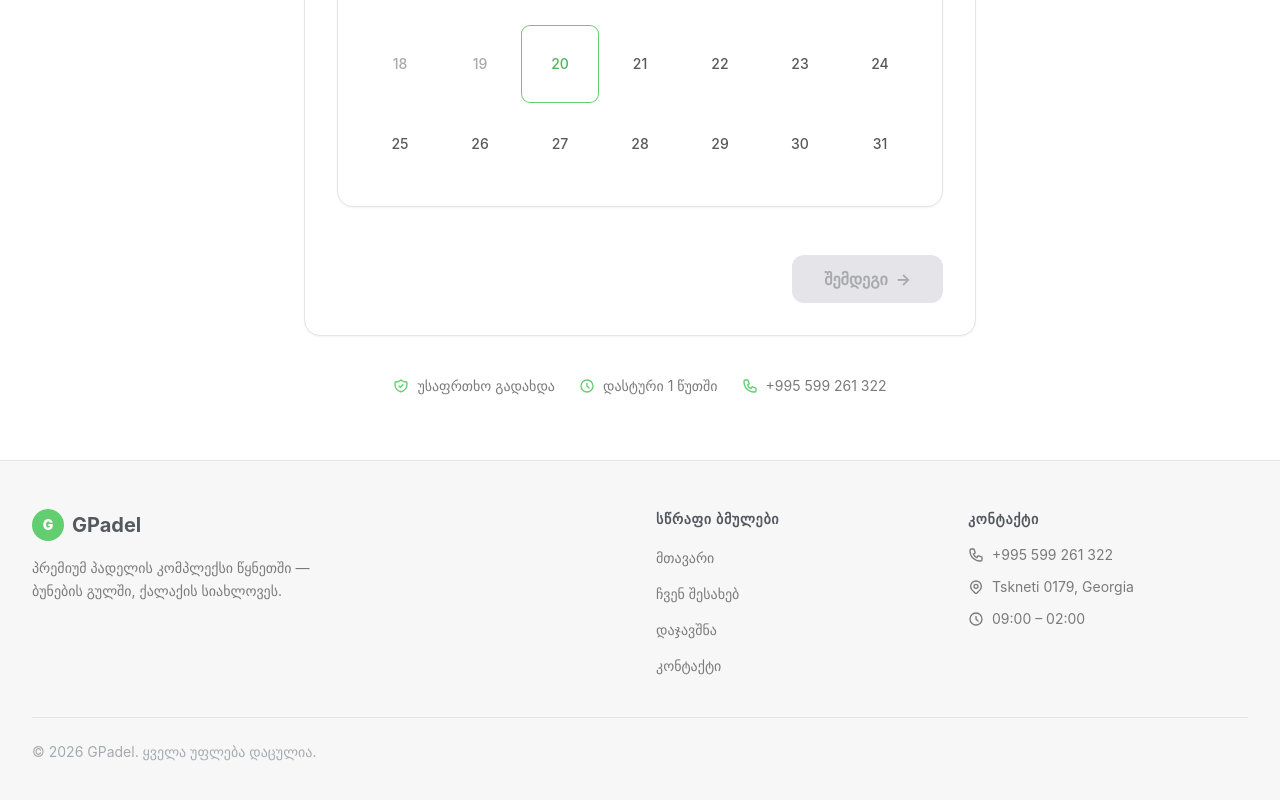
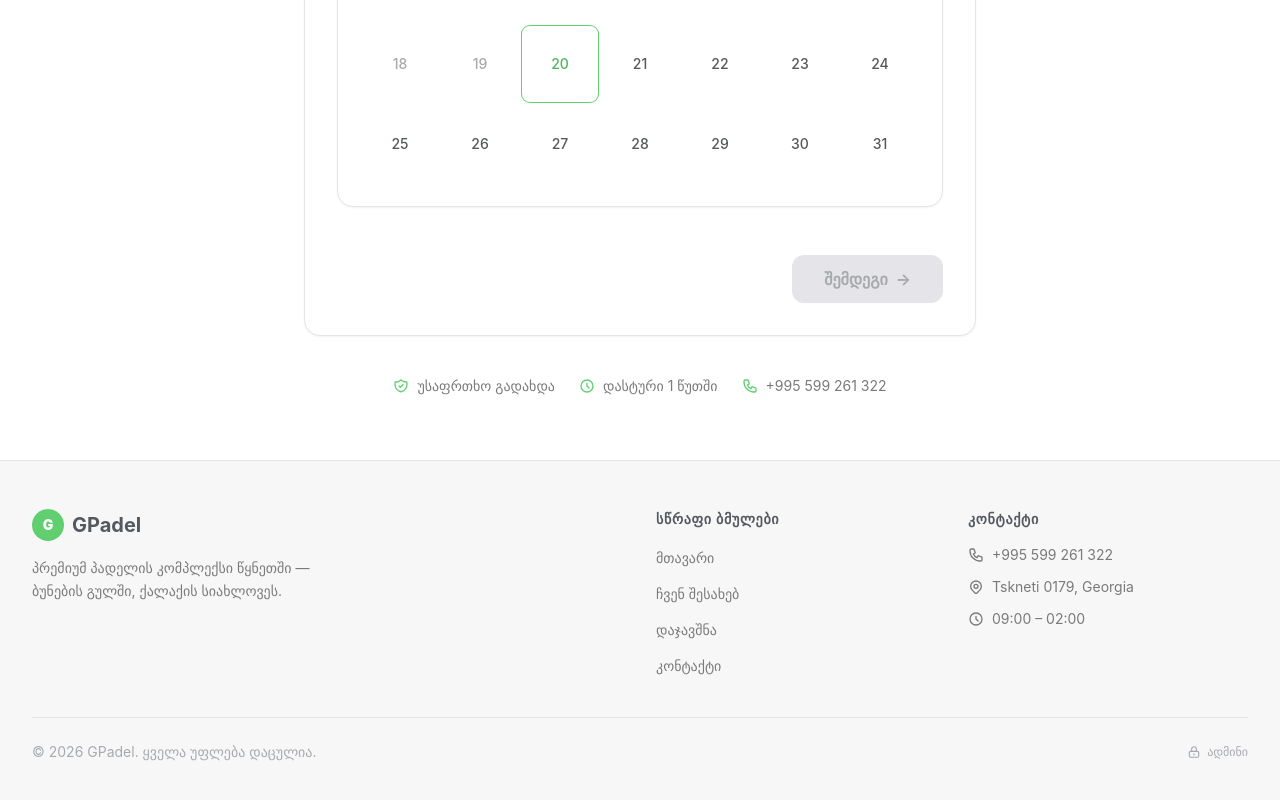
Before and after one commit to GogaDanelia06/gpadel, a Next.js app: page /book in a window 1280 px wide. Shown: the part 1014-1814 px from the top of the page. Built offline with nearby package versions, Linux system fonts and the light colour scheme.

Commit message:
Add discreet admin link in footer

```diff
--- a/components/Courts.tsx
+++ b/components/Courts.tsx
@@ -21,7 +21,7 @@ export default function Courts({ lang }: CourtsProps) {
       name: t.court2_name,
       desc: t.court2_desc,
       accent: "bg-brand-blue",
-      badge: lang === "ka" ? "შიდა" : "Indoor",
+      badge: lang === "ka" ? "შიდა" : "Panorama",
     },
   ];
 
--- a/components/Footer.tsx
+++ b/components/Footer.tsx
@@ -93,6 +93,15 @@ export default function Footer({ lang }: FooterProps) {
         {/* Bottom bar */}
         <div className="mt-10 pt-6 border-t border-brand-line flex flex-col sm:flex-row items-center justify-between gap-4">
           <p className="text-brand-mute text-sm">{t.footer_rights}</p>
+          <Link
+            href="/admin"
+            className="inline-flex items-center gap-1.5 text-brand-mute hover:text-primary-400 text-xs transition-colors"
+          >
+            <svg className="w-3.5 h-3.5" fill="none" viewBox="0 0 24 24" stroke="currentColor">
+              <path strokeLinecap="round" strokeLinejoin="round" strokeWidth={2} d="M12 15v2m-6 4h12a2 2 0 002-2v-6a2 2 0 00-2-2H6a2 2 0 00-2 2v6a2 2 0 002 2zm10-10V7a4 4 0 00-8 0v4h8z" />
+            </svg>
+            {lang === "ka" ? "ადმინი" : "Admin"}
+          </Link>
         </div>
       </div>
     </footer>
--- a/components/admin/BlockForm.tsx
+++ b/components/admin/BlockForm.tsx
@@ -95,7 +95,7 @@ export default function BlockForm({
             className="w-full px-3 py-2 bg-white border border-brand-line rounded-lg text-sm text-brand-ink outline-none focus:border-primary-400 focus:ring-2 focus:ring-primary-100"
           >
             <option value={1}>Court 1 (Outdoor)</option>
-            <option value={2}>Court 2 (Indoor)</option>
+            <option value={2}>Court 2 (Panorama)</option>
           </select>
         </div>
         <div>
--- a/components/admin/WeekGrid.tsx
+++ b/components/admin/WeekGrid.tsx
@@ -68,7 +68,7 @@ function CourtGrid({
       <div className="flex items-center justify-between mb-3">
         <h3 className="font-bold text-brand-ink">Court {courtId}</h3>
         <span className="text-xs text-brand-mute">
-          {courtId === 1 ? "Outdoor" : "Indoor"}
+          {courtId === 1 ? "Outdoor" : "Panorama"}
         </span>
       </div>
       <div className="overflow-x-auto">
--- a/lib/email.ts
+++ b/lib/email.ts
@@ -186,7 +186,7 @@ export async function sendBookingConfirmation(
     ? [...args.timeSlots].sort((a, b) => orderIndex(a) - orderIndex(b))[0]
     : "";
   const courtLabel =
-    args.courtId === 1 ? "Court 1 (Outdoor)" : "Court 2 (Indoor)";
+    args.courtId === 1 ? "Court 1 (Outdoor)" : "Court 2 (Panorama)";
 
   const html = buildEmailHTML({ ...args, timeRange, courtLabel });
 
--- a/types/index.ts
+++ b/types/index.ts
@@ -289,7 +289,7 @@ export const translations: Record<Language, Translation> = {
     court_1: "Court 1",
     court_2: "Court 2",
     court_1_desc: "Outdoor Court",
-    court_2_desc: "Indoor Court",
+    court_2_desc: "Panorama Court",
   },
 };
 
```
